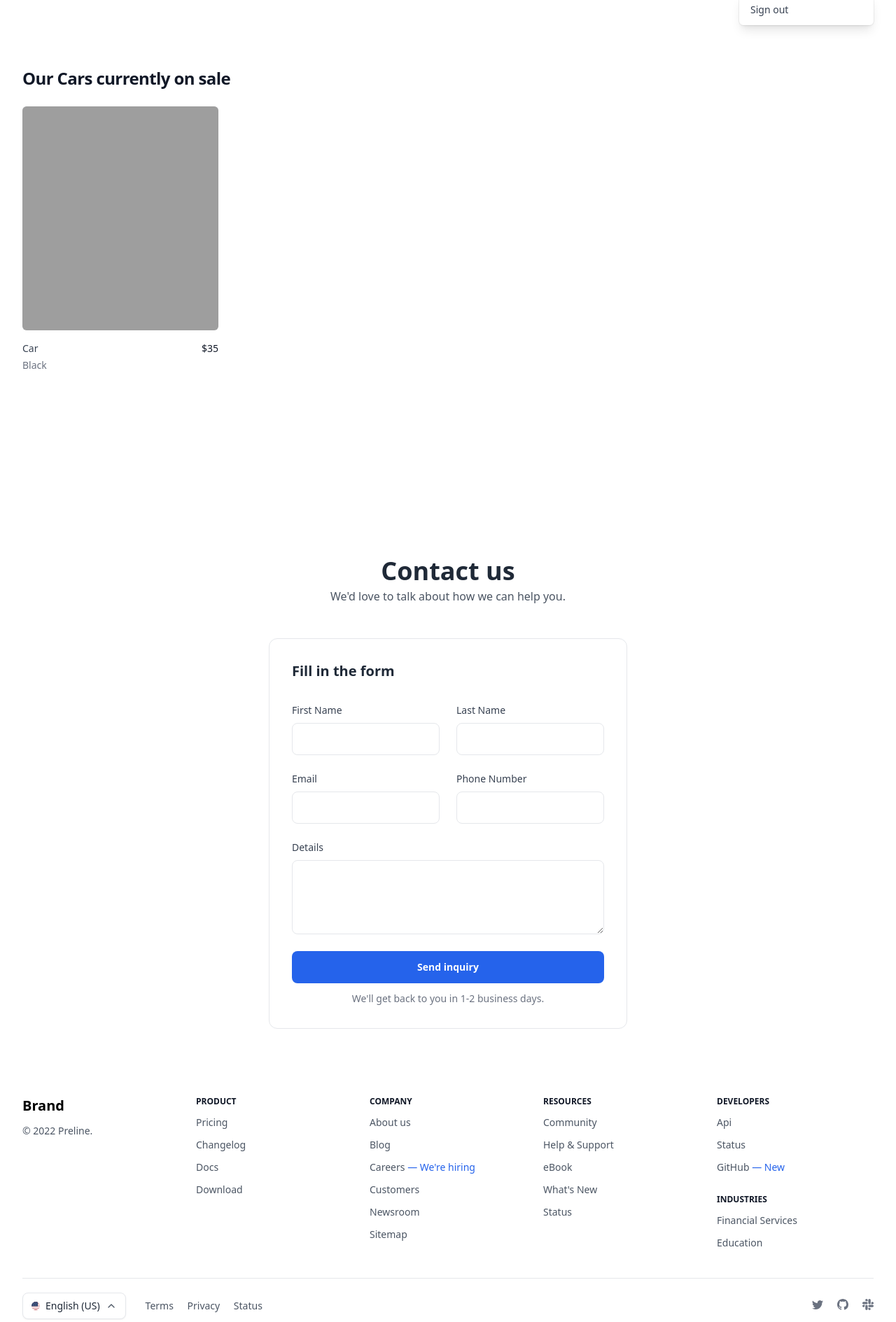
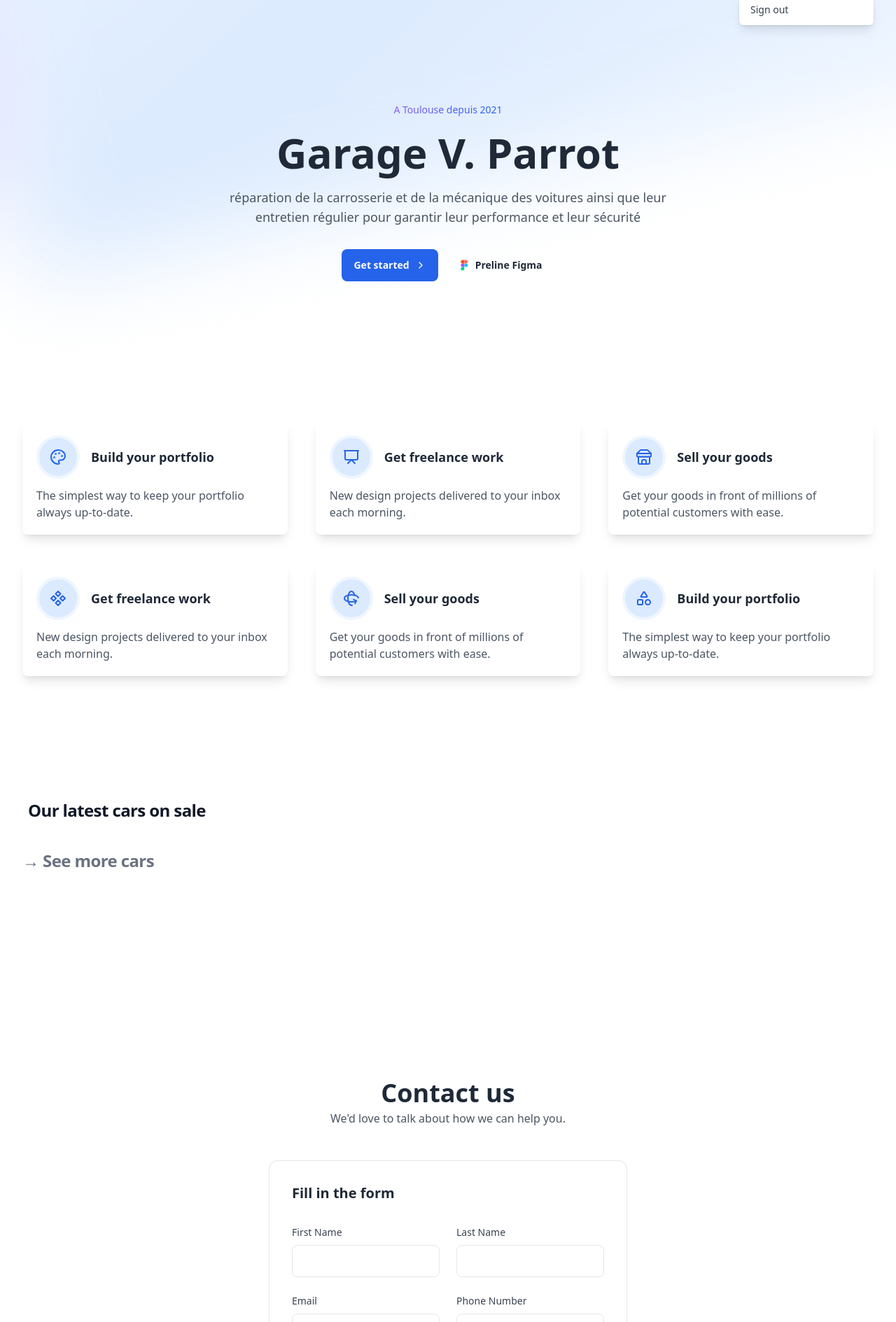
Before and after one commit to dborione/ECF-Garage-v2, a Symfony app: template templates/home/index.html.twig in a window 1280 px wide. Shown: the part 64-1953 px from the top of the page at 70% size. Run offline with Twig, Linux system fonts and the light colour scheme; the template is opened without the code that fills it, so the values that code supplies are empty; style sheets or scripts are compiled from the project's sources; some libraries are stand-ins or nearby versions; grey boxes are pictures that could not be loaded.

Commit message:
front end for home cars section ok

````diff
--- a/templates/home/index.html.twig
+++ b/templates/home/index.html.twig
@@ -21,6 +21,8 @@
   ```
 -->
 {% include "home/nav.html.twig" %}
+{% include "home/parts/hero.html.twig" %}
+{% include "home/parts/services.html.twig" %}
 {% include "home/parts/cars.html.twig" %}
 {% include "home/parts/reviews.html.twig" %}
 {% include "home/parts/contact.html.twig" %}
--- a/templates/home/parts/cars.html.twig
+++ b/templates/home/parts/cars.html.twig
@@ -1,30 +1,50 @@
-<div class="bg-white">
-  <div class="mx-auto max-w-2xl px-4 py-16 sm:px-6 sm:py-24 lg:max-w-7xl lg:px-8">
-    <h2 class="text-2xl font-bold tracking-tight text-gray-900">Our Cars currently on sale</h2>
-
-    <div class="mt-6 grid grid-cols-1 gap-x-6 gap-y-10 sm:grid-cols-2 lg:grid-cols-4 xl:gap-x-8">
-      <div class="group relative">
-        <div class="aspect-h-1 aspect-w-1 w-full overflow-hidden rounded-md bg-gray-200 lg:aspect-none group-hover:opacity-75 lg:h-80">
-          <img src="https://tailwindui.com/img/ecommerce-images/product-page-01-related-product-01.jpg" alt="Front of men&#039;s Basic Tee in black." class="h-full w-full object-cover object-center lg:h-full lg:w-full">
+<!-- Cars Section -->
+<div class="max-w-[85rem] px-4 py-20 sm:px-6 lg:px-8 lg:py-20 mx-auto">
+  <!-- Section Title -->
+  <div class="max-w-[85rem] px-2 py-10 sm:px-6 sm:py-15 lg:max-w-7xl lg:px-2">
+    <h2 class="text-2xl font-bold tracking-tight text-gray-900">Our latest cars on sale</h2>
+  </div>
+  <!-- End Section Title -->
+  <!-- Grid -->
+  <div class="grid sm:grid-cols-2 lg:grid-cols-4 gap-6">
+    <!-- Card -->
+    {% for car in cars %}
+    <a href={{ car.slug }}>
+    <div class="group group-hover:opacity-75 flex flex-col h-full bg-white border border-gray-200 shadow-sm rounded-xl dark:bg-slate-900 dark:border-gray-700 dark:shadow-slate-700/[.7]">
+        <div class="h-52 flex flex-col justify-center items-center bg-gray-200 rounded-t-xl">
+          <img src={{ car.image }} alt="Image of the car" class="h-full w-full object-cover object-center lg:h-full lg:w-full">
         </div>
-        <div class="mt-4 flex justify-between">
-          <div>
-            <h3 class="text-sm text-gray-700">
-              <a href="#">
-                <span aria-hidden="true" class="absolute inset-0"></span>
-                Car
-                {# {% for id in car %}
-                {{ car.id }}
-                {% endfor %} #}
-              </a>
-            </h3>
-            <p class="mt-1 text-sm text-gray-500">Black</p>
-          </div>
-          <p class="text-sm font-medium text-gray-900">$35</p>
+        <div class="p-4 md:p-6">
+          <span class="block mb-1 text-s font-semibold uppercase text-blue-600 dark:text-blue-500">
+            {{ car.price }} €
+          </span>
+          <h3 class="text-l font-semibold text-gray-800 dark:text-gray-300 dark:hover:text-white">
+            {{ car.title }}
+          </h3>
+          <p class="text-s mt-3 text-gray-500">
+            {{ car.description }}
+          </p>
         </div>
-      </div>
-
-      <!-- More products... -->
+        <div class="mt-auto flex border-t border-gray-200 divide-x divide-gray-200 dark:border-gray-700 dark:divide-gray-700">
+          <p class="w-full py-3 px-4 inline-flex justify-center items-center gap-x-2 text-sm font-medium">
+            {{ car.kilometers }} km
+          </p>
+          <p class="w-full py-3 px-4 inline-flex justify-center items-center gap-x-2 text-sm font-medium">
+            {{ car.year }}
+          </p>
+        </div>
     </div>
+    {% endfor %}
+    </a>
+    <!-- End Card -->
+    <!-- Section Title -->
+    <div class="max-w-[85rem] ">
+      <a href="#">
+        <h2 class="text-2xl font-bold tracking-tight text-gray-500 hover-underline">→ See more cars </h2>
+      </a>
+    </div>
+  <!-- End Section Title -->
   </div>
+  <!-- End Grid -->
 </div>
+<!-- End Card Blog -->
--- /dev/null
+++ b/templates/home/parts/hero.html.twig
@@ -0,0 +1,53 @@
+<!-- Hero -->
+<div class="relative overflow-hidden py-20">
+  <!-- Gradients -->
+  <div aria-hidden="true" class="flex absolute -top-96 start-1/2 transform -translate-x-1/2">
+    <div class="bg-gradient-to-r from-violet-300/50 to-purple-100 blur-3xl w-[25rem] h-[44rem] rotate-[-60deg] transform -translate-x-[10rem] dark:from-violet-900/50 dark:to-purple-900"></div>
+    <div class="bg-gradient-to-tl from-blue-50 via-blue-100 to-blue-50 blur-3xl w-[90rem] h-[50rem] rounded-fulls origin-top-left -rotate-12 -translate-x-[15rem] dark:from-indigo-900/70 dark:via-indigo-900/70 dark:to-blue-900/70"></div>
+  </div>
+  <!-- End Gradients -->
+
+  <div class="relative z-10">
+    <div class="max-w-[85rem] mx-auto px-4 sm:px-6 lg:px-8 py-10 lg:py-16">
+      <div class="max-w-2xl text-center mx-auto">
+        <p class="inline-block text-sm font-medium bg-clip-text bg-gradient-to-l from-blue-600 to-violet-500 text-transparent dark:from-blue-400 dark:to-violet-400">
+          A Toulouse depuis 2021
+        </p>
+
+        <!-- Title -->
+        <div class="mt-5 max-w-2xl">
+          <h1 class="block font-semibold text-gray-800 text-4xl md:text-5xl lg:text-6xl dark:text-gray-200">
+            Garage V. Parrot
+          </h1>
+        </div>
+        <!-- End Title -->
+
+        <div class="mt-5 max-w-3xl">
+          <p class="text-lg text-gray-600 dark:text-gray-400">
+          réparation de la carrosserie et de la mécanique des voitures ainsi que leur entretien régulier pour garantir leur performance et leur sécurité
+          </p>
+        </div>
+
+        <!-- Buttons -->
+        <div class="mt-8 gap-3 flex justify-center">
+          <a class="py-3 px-4 inline-flex items-center gap-x-2 text-sm font-semibold rounded-lg border border-transparent bg-blue-600 text-white hover:bg-blue-700 disabled:opacity-50 disabled:pointer-events-none dark:focus:outline-none dark:focus:ring-1 dark:focus:ring-gray-600" href="#">
+            Get started
+            <svg class="flex-shrink-0 size-4" xmlns="http://www.w3.org/2000/svg" width="24" height="24" viewBox="0 0 24 24" fill="none" stroke="currentColor" stroke-width="2" stroke-linecap="round" stroke-linejoin="round"><path d="m9 18 6-6-6-6"/></svg>
+          </a>
+          <a class="py-3 px-4 inline-flex items-center gap-x-2 text-sm font-semibold rounded-full border border-transparent text-gray-800 hover:bg-gray-100 disabled:opacity-50 disabled:pointer-events-none dark:text-white dark:hover:bg-gray-700 dark:focus:outline-none dark:focus:ring-1 dark:focus:ring-gray-600" href="#">
+            <svg class="flex-shrink-0 size-4" width="19" height="18" viewBox="0 0 19 18" fill="none" xmlns="http://www.w3.org/2000/svg">
+              <path d="M6.875 18C8.531 18 9.875 16.656 9.875 15V12H6.875C5.219 12 3.875 13.344 3.875 15C3.875 16.656 5.219 18 6.875 18Z" fill="#0ACF83"></path>
+              <path d="M3.875 9C3.875 7.344 5.219 6 6.875 6H9.875V12H6.875C5.219 12 3.875 10.656 3.875 9Z" fill="#A259FF"></path>
+              <path d="M3.875 3C3.875 1.344 5.219 0 6.875 0H9.875V6H6.875C5.219 6 3.875 4.656 3.875 3Z" fill="#F24E1E"></path>
+              <path d="M9.87501 0H12.875C14.531 0 15.875 1.344 15.875 3C15.875 4.656 14.531 6 12.875 6H9.87501V0Z" fill="#FF7262"></path>
+              <path d="M15.875 9C15.875 10.656 14.531 12 12.875 12C11.219 12 9.87501 10.656 9.87501 9C9.87501 7.344 11.219 6 12.875 6C14.531 6 15.875 7.344 15.875 9Z" fill="#1ABCFE"></path>
+            </svg>
+            Preline Figma
+          </a>
+        </div>
+        <!-- End Buttons -->
+      </div>
+    </div>
+  </div>
+</div>
+<!-- End Hero -->
--- a/templates/home/parts/reviews.html.twig
+++ b/templates/home/parts/reviews.html.twig
@@ -1,5 +1,5 @@
 <!-- Testimonials -->
-<div class="max-w-[85rem] px-4 py-10 sm:px-6 lg:px-8 lg:py-14 mx-auto">
+<div class="max-w-[85rem] px-4 py-10 sm:px-6 lg:px-8 lg:py-20 mx-auto">
   <!-- Grid -->
   <div class="grid grid-cols-1 gap-12 sm:grid-cols-2 md:gap-20 md:grid-cols-3 lg:grid-cols-5 lg:gap-8">
     <!-- Icon Block -->
--- a/templates/home/parts/services.html.twig
+++ b/templates/home/parts/services.html.twig
@@ -0,0 +1,89 @@
+<!-- Icon Blocks -->
+<div class="max-w-[85rem] px-4 py-10 sm:px-6 lg:px-8 lg:py-14 mx-auto">
+  <div class="grid sm:grid-cols-2 lg:grid-cols-3 items-center gap-6 md:gap-10">
+    <!-- Card -->
+    <div class="size-full bg-white shadow-lg rounded-lg p-5 dark:bg-slate-900">
+      <div class="flex items-center gap-x-4 mb-3">
+        <div class="inline-flex justify-center items-center size-[62px] rounded-full border-4 border-blue-50 bg-blue-100 dark:border-blue-900 dark:bg-blue-800">
+          <svg class="flex-shrink-0 size-6 text-blue-600 dark:text-blue-400" xmlns="http://www.w3.org/2000/svg" width="24" height="24" viewBox="0 0 24 24" fill="none" stroke="currentColor" stroke-width="2" stroke-linecap="round" stroke-linejoin="round"><circle cx="13.5" cy="6.5" r=".5"/><circle cx="17.5" cy="10.5" r=".5"/><circle cx="8.5" cy="7.5" r=".5"/><circle cx="6.5" cy="12.5" r=".5"/><path d="M12 2C6.5 2 2 6.5 2 12s4.5 10 10 10c.926 0 1.648-.746 1.648-1.688 0-.437-.18-.835-.437-1.125-.29-.289-.438-.652-.438-1.125a1.64 1.64 0 0 1 1.668-1.668h1.996c3.051 0 5.555-2.503 5.555-5.554C21.965 6.012 17.461 2 12 2z"/></svg>
+        </div>
+        <div class="flex-shrink-0">
+          <h3 class="block text-lg font-semibold text-gray-800 dark:text-white">Build your portfolio</h3>
+        </div>
+      </div>
+      <p class="text-gray-600 dark:text-gray-400">The simplest way to keep your portfolio always up-to-date.</p>
+    </div>
+    <!-- End Card -->
+
+    <!-- Card -->
+    <div class="size-full bg-white shadow-lg rounded-lg p-5 dark:bg-slate-900">
+      <div class="flex items-center gap-x-4 mb-3">
+        <div class="inline-flex justify-center items-center size-[62px] rounded-full border-4 border-blue-50 bg-blue-100 dark:border-blue-900 dark:bg-blue-800">
+          <svg class="flex-shrink-0 size-6 text-blue-600 dark:text-blue-400" xmlns="http://www.w3.org/2000/svg" width="24" height="24" viewBox="0 0 24 24" fill="none" stroke="currentColor" stroke-width="2" stroke-linecap="round" stroke-linejoin="round"><path d="M2 3h20"/><path d="M21 3v11a2 2 0 0 1-2 2H5a2 2 0 0 1-2-2V3"/><path d="m7 21 5-5 5 5"/></svg>
+        </div>
+        <div class="flex-shrink-0">
+          <h3 class="block text-lg font-semibold text-gray-800 dark:text-white">Get freelance work</h3>
+        </div>
+      </div>
+      <p class="text-gray-600 dark:text-gray-400">New design projects delivered to your inbox each morning.</p>
+    </div>
+    <!-- End Card -->
+
+    <!-- Card -->
+    <div class="size-full bg-white shadow-lg rounded-lg p-5 dark:bg-slate-900">
+      <div class="flex items-center gap-x-4 mb-3">
+        <div class="inline-flex justify-center items-center size-[62px] rounded-full border-4 border-blue-50 bg-blue-100 dark:border-blue-900 dark:bg-blue-800">
+          <svg class="flex-shrink-0 size-6 text-blue-600 dark:text-blue-400" xmlns="http://www.w3.org/2000/svg" width="24" height="24" viewBox="0 0 24 24" fill="none" stroke="currentColor" stroke-width="2" stroke-linecap="round" stroke-linejoin="round"><path d="m2 7 4.41-4.41A2 2 0 0 1 7.83 2h8.34a2 2 0 0 1 1.42.59L22 7"/><path d="M4 12v8a2 2 0 0 0 2 2h12a2 2 0 0 0 2-2v-8"/><path d="M15 22v-4a2 2 0 0 0-2-2h-2a2 2 0 0 0-2 2v4"/><path d="M2 7h20"/><path d="M22 7v3a2 2 0 0 1-2 2v0a2.7 2.7 0 0 1-1.59-.63.7.7 0 0 0-.82 0A2.7 2.7 0 0 1 16 12a2.7 2.7 0 0 1-1.59-.63.7.7 0 0 0-.82 0A2.7 2.7 0 0 1 12 12a2.7 2.7 0 0 1-1.59-.63.7.7 0 0 0-.82 0A2.7 2.7 0 0 1 8 12a2.7 2.7 0 0 1-1.59-.63.7.7 0 0 0-.82 0A2.7 2.7 0 0 1 4 12v0a2 2 0 0 1-2-2V7"/></svg>
+        </div>
+        <div class="flex-shrink-0">
+          <h3 class="block text-lg font-semibold text-gray-800 dark:text-white">Sell your goods</h3>
+        </div>
+      </div>
+      <p class="text-gray-600 dark:text-gray-400">Get your goods in front of millions of potential customers with ease.</p>
+    </div>
+    <!-- End Card -->
+
+    <!-- Card -->
+    <div class="size-full bg-white shadow-lg rounded-lg p-5 dark:bg-slate-900">
+      <div class="flex items-center gap-x-4 mb-3">
+        <div class="inline-flex justify-center items-center size-[62px] rounded-full border-4 border-blue-50 bg-blue-100 dark:border-blue-900 dark:bg-blue-800">
+          <svg class="flex-shrink-0 size-6 text-blue-600 dark:text-blue-400" xmlns="http://www.w3.org/2000/svg" width="24" height="24" viewBox="0 0 24 24" fill="none" stroke="currentColor" stroke-width="2" stroke-linecap="round" stroke-linejoin="round"><path d="M5.5 8.5 9 12l-3.5 3.5L2 12l3.5-3.5Z"/><path d="m12 2 3.5 3.5L12 9 8.5 5.5 12 2Z"/><path d="M18.5 8.5 22 12l-3.5 3.5L15 12l3.5-3.5Z"/><path d="m12 15 3.5 3.5L12 22l-3.5-3.5L12 15Z"/></svg>
+        </div>
+        <div class="flex-shrink-0">
+          <h3 class="block text-lg font-semibold text-gray-800 dark:text-white">Get freelance work</h3>
+        </div>
+      </div>
+      <p class="text-gray-600 dark:text-gray-400">New design projects delivered to your inbox each morning.</p>
+    </div>
+    <!-- End Card -->
+
+    <!-- Card -->
+    <div class="size-full bg-white shadow-lg rounded-lg p-5 dark:bg-slate-900">
+      <div class="flex items-center gap-x-4 mb-3">
+        <div class="inline-flex justify-center items-center size-[62px] rounded-full border-4 border-blue-50 bg-blue-100 dark:border-blue-900 dark:bg-blue-800">
+          <svg class="flex-shrink-0 size-6 text-blue-600 dark:text-blue-400" xmlns="http://www.w3.org/2000/svg" width="24" height="24" viewBox="0 0 24 24" fill="none" stroke="currentColor" stroke-width="2" stroke-linecap="round" stroke-linejoin="round"><path d="M16.466 7.5C15.643 4.237 13.952 2 12 2 9.239 2 7 6.477 7 12s2.239 10 5 10c.342 0 .677-.069 1-.2"/><path d="m15.194 13.707 3.814 1.86-1.86 3.814"/><path d="M19 15.57c-1.804.885-4.274 1.43-7 1.43-5.523 0-10-2.239-10-5s4.477-5 10-5c4.838 0 8.873 1.718 9.8 4"/></svg>
+        </div>
+        <div class="flex-shrink-0">
+          <h3 class="block text-lg font-semibold text-gray-800 dark:text-white">Sell your goods</h3>
+        </div>
+      </div>
+      <p class="text-gray-600 dark:text-gray-400">Get your goods in front of millions of potential customers with ease.</p>
+    </div>
+    <!-- End Card -->
+
+    <!-- Card -->
+    <div class="size-full bg-white shadow-lg rounded-lg p-5 dark:bg-slate-900">
+      <div class="flex items-center gap-x-4 mb-3">
+        <div class="inline-flex justify-center items-center size-[62px] rounded-full border-4 border-blue-50 bg-blue-100 dark:border-blue-900 dark:bg-blue-800">
+          <svg class="flex-shrink-0 size-6 text-blue-600 dark:text-blue-400" xmlns="http://www.w3.org/2000/svg" width="24" height="24" viewBox="0 0 24 24" fill="none" stroke="currentColor" stroke-width="2" stroke-linecap="round" stroke-linejoin="round"><path d="M8.3 10a.7.7 0 0 1-.626-1.079L11.4 3a.7.7 0 0 1 1.198-.043L16.3 8.9a.7.7 0 0 1-.572 1.1Z"/><rect x="3" y="14" width="7" height="7" rx="1"/><circle cx="17.5" cy="17.5" r="3.5"/></svg>
+        </div>
+        <div class="flex-shrink-0">
+          <h3 class="block text-lg font-semibold text-gray-800 dark:text-white">Build your portfolio</h3>
+        </div>
+      </div>
+      <p class="text-gray-600 dark:text-gray-400">The simplest way to keep your portfolio always up-to-date.</p>
+    </div>
+    <!-- End Card -->
+  </div>
+</div>
+<!-- End Icon Blocks -->
````
Also changed, not shown: src/Repository/CarRepository.php (+24 -24 lines), templates/home/post_comments/post_comments.html.twig (added, +38 -0 lines).
